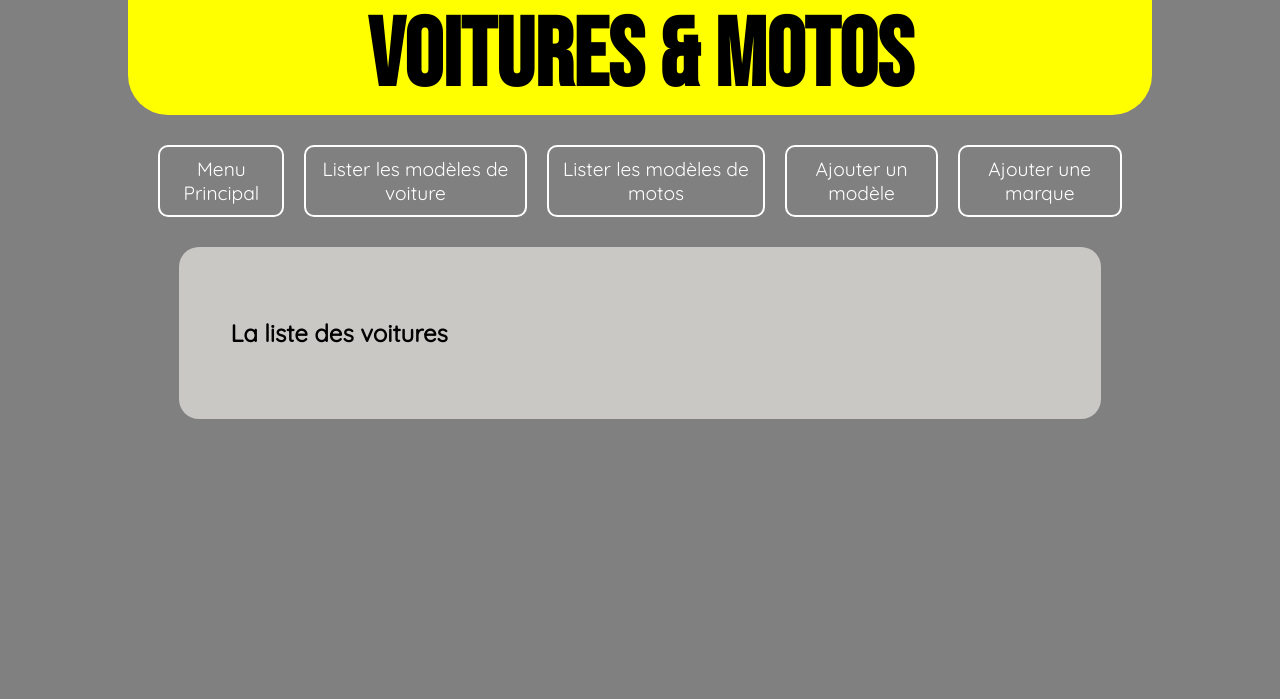
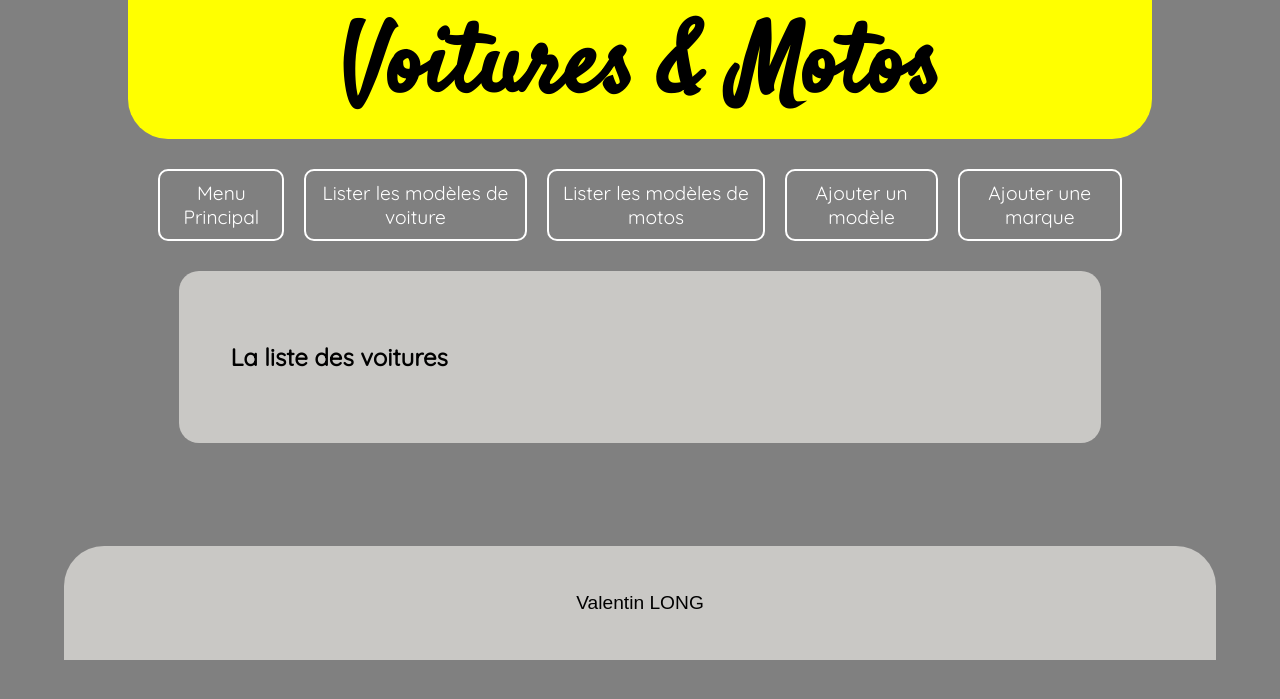
Before and after one commit to ValentinLong86/Projet_R209_Long-Valentin_cars_and_motorcycles, a Django app: page /cars_and_motorcycles/cars/ in a window 1280 px wide. Shown: the top 699 px of the page. Run offline with Django 4.2, Linux system fonts and the light colour scheme; data that the repository does not hold is empty.

Commit message:
mise_au_propre+footer

```diff
--- a/django_project/cars_and_motorcycles/static/cars_and_motorcycles/styles.css
+++ b/django_project/cars_and_motorcycles/static/cars_and_motorcycles/styles.css
@@ -1,6 +1,5 @@
-@import url('https://fonts.googleapis.com/css?family=Bebas+Neue');
 @import url('https://fonts.googleapis.com/css?family=Quicksand');
-
+@import url('https://fonts.googleapis.com/css?family=Satisfy');
 
 body{
 	margin: 0%;
@@ -21,7 +20,7 @@ header{
 
 h1{
 	text-align: center;
-	font-family: "Bebas Neue";
+	font-family: "Satisfy";
 	font-size: 6em;
 	margin: 0%;
 }
@@ -36,6 +35,33 @@ nav{
 	justify-content: center;
 	padding: 1%;
 	padding: 2%;
+}
+
+section{
+	background-color: #c9c8c5;
+	border-bottom: 0px;
+	margin-left: 5%;
+	margin-right: 5%;
+	padding: 5%;
+	border-radius: 20px;
+	margin-bottom: 10%;
+}
+
+footer {
+ 	width: 90%;
+ 	margin-left: auto;
+ 	margin-right: auto;
+ 	text-align: center;
+  	background-color: #c9c8c5;
+  	border-top-left-radius: 40px;
+  	border-top-right-radius: 40px;
+}
+
+#footerText{
+	padding: 4%;
+	margin: 0;
+	font-family: "Arial";
+	font-size: 1.2em;
 }
 
 .menu_buttons{
@@ -117,13 +143,3 @@ input[type=submit]:hover{
   	cursor: pointer;
   	width: 30%;
 }
-
-section{
-	background-color: #c9c8c5;
-	border-bottom: 0px;
-	margin-left: 5%;
-	margin-right: 5%;
-	padding: 5%;
-	border-radius: 20px;
-	margin-bottom: 10%;
-}
--- a/django_project/cars_and_motorcycles/templates/cars_and_motorcycles/index.html
+++ b/django_project/cars_and_motorcycles/templates/cars_and_motorcycles/index.html
@@ -24,5 +24,8 @@
 			{% endblock %}
 		</section>
 	</div>
+	<footer>
+		<p id="footerText">Valentin LONG</p>
+	</footer>
 	</body>
 </html>
```
